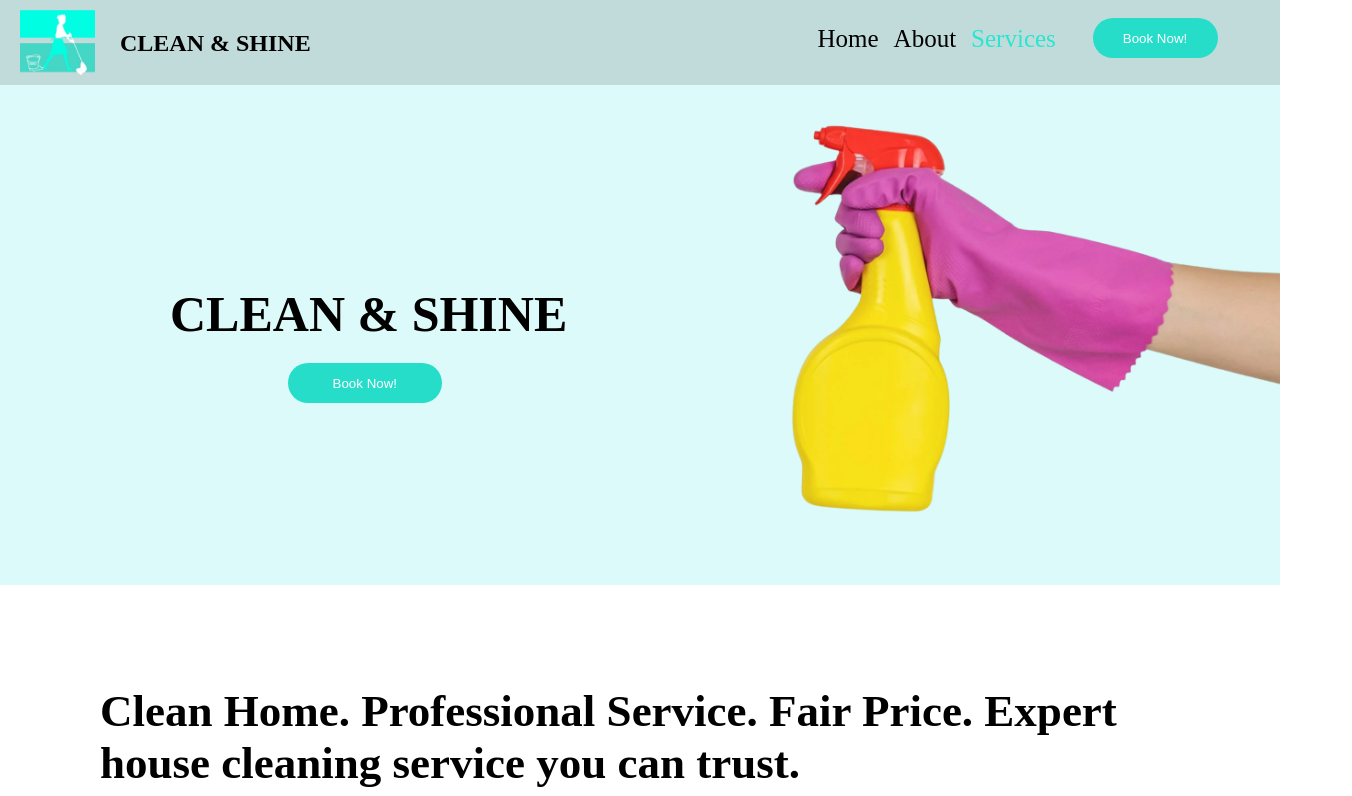
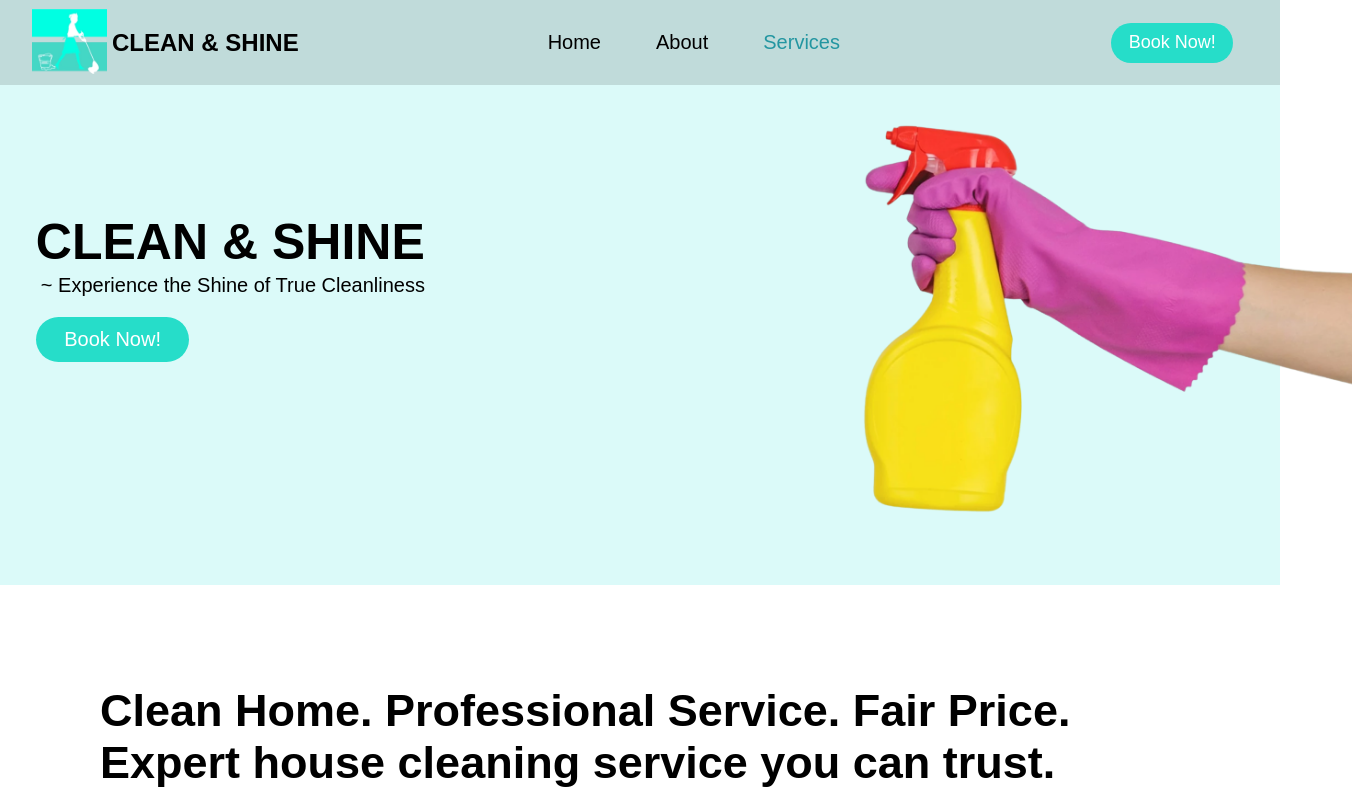
Before and after one commit to b-sandrine/clean-shine, a plain HTML site: page index.html in a window 1280 px wide. Shown: the top 796 px of the page, 1352 px wide, since content can reach past the window. Drawn offline with nearby package versions, Linux system fonts and the light colour scheme.

Commit message:
Updated the front view content

```diff
--- a/index.css
+++ b/index.css
@@ -13,6 +13,7 @@
     margin: 0;
     padding: 0;
     box-sizing: border-box;
+    font-family: Arial, Helvetica, sans-serif;
 }
 
 
@@ -20,15 +21,21 @@
 .nav {
     height: 85px;
     width: 100%;
-    padding: 5px 15px;
     background: var(--var-background);
     display: flex;
 }
 
+.nav .navbar {
+    width: 95%;
+    height: 100%;
+    margin: 0 auto;
+    display: flex;
+    justify-content: space-between;
+    align-items: center;
+}
+
 .nav .nav-logo {
-    flex: 0 0 65%;
-    max-width: 65%;
-    padding: 5px;
+    padding: 5px 0;
     height: auto;
     display: flex;
 }
@@ -39,38 +46,36 @@
 }
 
 .nav .nav-logo h1 {
-    margin: 20px 25px;
+    margin: 20px 5px;
 }
 
 .nav .nav-links {
-    flex: 0 0 20%;
-    max-width: 20%;
+    width: 30%;
 }
 
 .nav .nav-links .nav-link-container {
     list-style: none;
     display: flex;
     width: 100%;
-    font-size: 25px;
+    font-size: 20px;
     margin: 20px 25px;
     float: right;
 }
 
 .nav .nav-links .nav-link-container .nav-link-item a {
     text-decoration: none;
-    padding-left: 15px;
+    padding-left: 55px;
     color: var(--var-text-black);
 }
 
 .nav .nav-links .nav-link-container .nav-link-item a.active {
-    color: var(--var-text-aqua);
+    color: #2396a1;
 }
 
 .nav .nav-button {
     flex: 0 0 10%;
-    max-width: 10%;
+    max-width: 150px;
     margin: 13px 15px;
-    font-size: 25px;
 }
 
 .nav .nav-button .btn {
@@ -80,6 +85,7 @@
     color: var(--var-white-900);
     border-radius: 25px;
     border: none;
+    font-size: 18px;
 }
 
 
@@ -88,6 +94,7 @@
 .content {
     height: auto;
     width: 100%;
+    margin: 0 auto;
 }
 
 .content .front-view {
@@ -102,26 +109,32 @@
 .content .front-view .front-view-details {
     flex: 0 0 60%;
     max-width: 60%;
+    margin: 10% 2.8%;
 }
 
 .content .front-view .front-view-details h1 {
     font-size: 50px;
-    margin: 200px 170px 20px;
+    margin-bottom: 3px;
+}
+
+.content .front-view .front-view-details p {
+    font-size: 20px;
+    margin-left: 5px;
+    margin-bottom: 20px;
 }
 
 .content .front-view .front-view-details .nav-button {
     width: 25%;
-    margin-left: auto;
-    margin-right: auto;
 }
 
 .content .front-view .front-view-details .nav-button .btn {
-    height: 40px;
+    height: 45px;
     width: 80%;
     background: var(--var-text-green);
     color: var(--var-white-900);
     border-radius: 25px;
     border: none;
+    font-size: 20px;
 }
 
 .content .front-view .front-view-image {
@@ -138,6 +151,7 @@
 .content .aboutContentQuote {
     width: 100%;
     height: 200px;
+
 }
 
 .content .aboutContentQuote .heading {
--- a/index.js
+++ b/index.js
@@ -1,6 +1,7 @@
 function Navbar() {
     return (
         <nav className="nav">
+            <div className="navbar">
                 <div className="nav-logo">
                     <img src="./assets/logo.webp" alt="the logo image"></img>
                     <h1>CLEAN & SHINE </h1>
@@ -21,6 +22,7 @@ function Navbar() {
                 <div className="nav-button">
                     <button className="btn" name="submit">Book Now!</button>
                 </div>
+            </div>
         </nav>
     )
 }
@@ -32,6 +34,7 @@ const MainContent = () => {
             <div className="front-view">
                 <div className="front-view-details">
                     <h1>CLEAN & SHINE</h1>
+                    <p> ~ Experience the Shine of True Cleanliness</p>
                     <div className="nav-button">
                         <button className="btn" name="submit">Book Now!</button>
                     </div>
@@ -215,15 +218,15 @@ const MainContent = () => {
                             <input type="email" placeholder="Email" />
                         </div>
                         <div className="book-us-form-item">
-                            <textarea  placeholder="Message"/>
+                            <textarea placeholder="Message" />
                         </div>
                         <div className="book-us-form-item">
-                            <input type="submit" value="Submit"/>
+                            <input type="submit" value="Submit" />
                         </div>
                     </div>
 
 
-                <div className ="book-us-place">
+                    <div className="book-us-place">
                         <img src="./assets/the-map.png" alt="Image showing the place we work in"></img>
                     </div>
 
@@ -259,7 +262,7 @@ const MainContent = () => {
     )
 }
 
-function Footer () {
+function Footer() {
     return (
         <div className="footer">
             <div className="icons">
```
Lines whose indentation alone changed are shown as unchanged.
